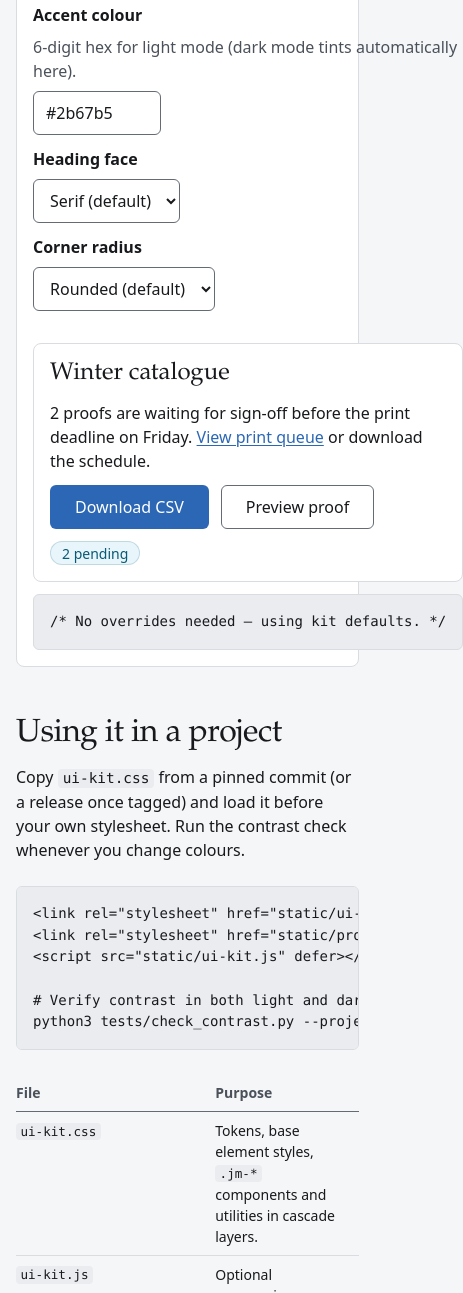
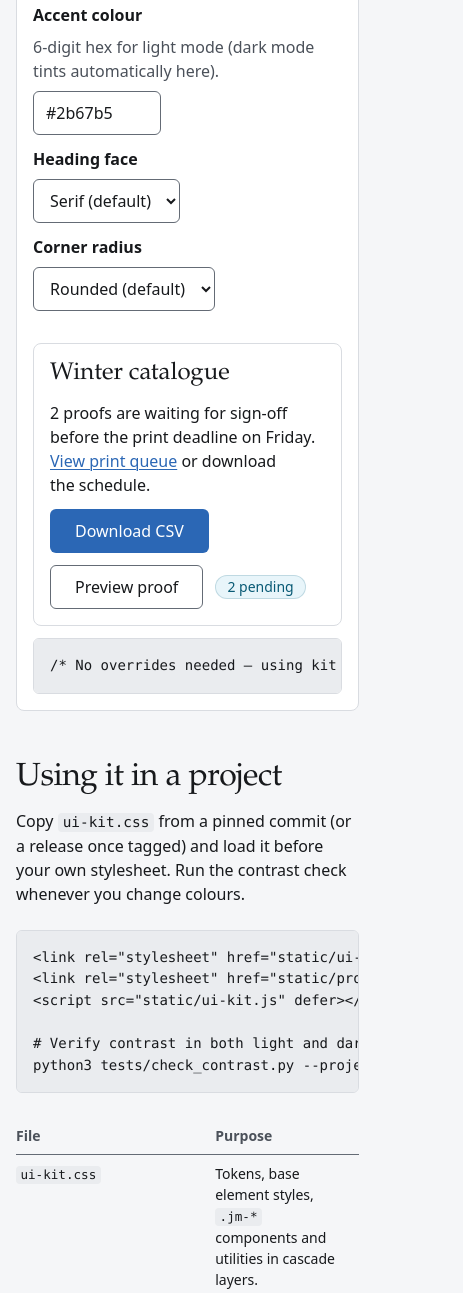
Before and after one commit to J-M-NG/ui-kit, a website: page index.html in a window 390 px wide. Shown: the part 1287-2580 px from the top of the page, 463 px wide, since content can reach past the window. Drawn offline with Linux system fonts and the light colour scheme.

Commit message:
ui-kit: prevent pre overflow on phone and make code blocks focusable

```diff
--- a/examples/site.css
+++ b/examples/site.css
@@ -142,8 +142,13 @@
 /* Responsive grids for documentation pages. */
 .site-split {
   display: grid;
+  grid-template-columns: minmax(0, 1fr);
   align-items: start;
   gap: var(--jm-space-6);
+}
+
+.site-split > * {
+  min-width: 0;
 }
 
 .site-grid {
--- a/index.html
+++ b/index.html
@@ -115,7 +115,7 @@
                 </div>
               </div>
             </article>
-            <pre><code id="hooks-snippet"></code></pre>
+            <pre tabindex="0"><code id="hooks-snippet"></code></pre>
           </div>
         </div>
       </div>
@@ -126,7 +126,7 @@
         <h2 id="start">Using it in a project</h2>
         <p>Copy <code>ui-kit.css</code> from a pinned commit (or a release once tagged) and load it before your own stylesheet. Run the contrast check whenever you change colours.</p>
       </div>
-      <pre><code>&lt;link rel="stylesheet" href="static/ui-kit.css"&gt;
+      <pre tabindex="0"><code>&lt;link rel="stylesheet" href="static/ui-kit.css"&gt;
 &lt;link rel="stylesheet" href="static/project.css"&gt;
 &lt;script src="static/ui-kit.js" defer&gt;&lt;/script&gt;
 
--- a/ui-kit.css
+++ b/ui-kit.css
@@ -450,6 +450,7 @@
   }
 
   pre {
+    max-width: 100%;
     margin: 0 0 var(--jm-space-4);
     padding: var(--jm-space-4);
     border: var(--jm-border-width) solid var(--jm-colour-border);
```
